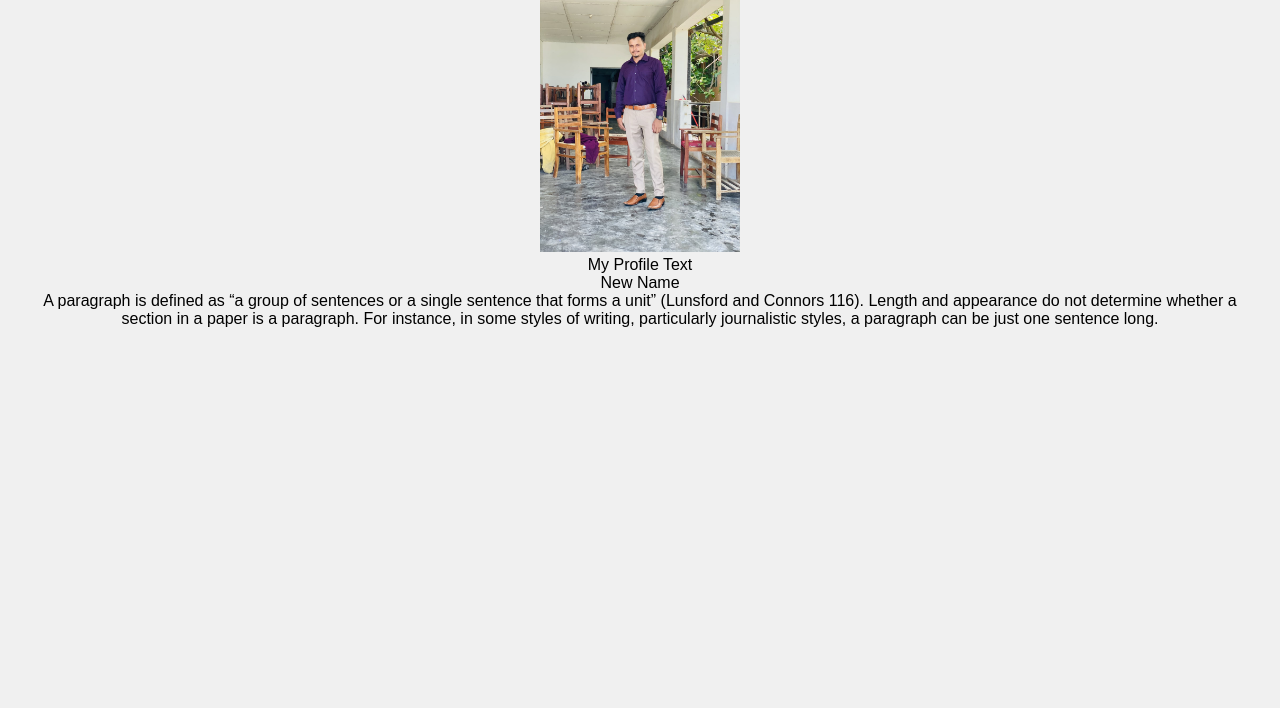
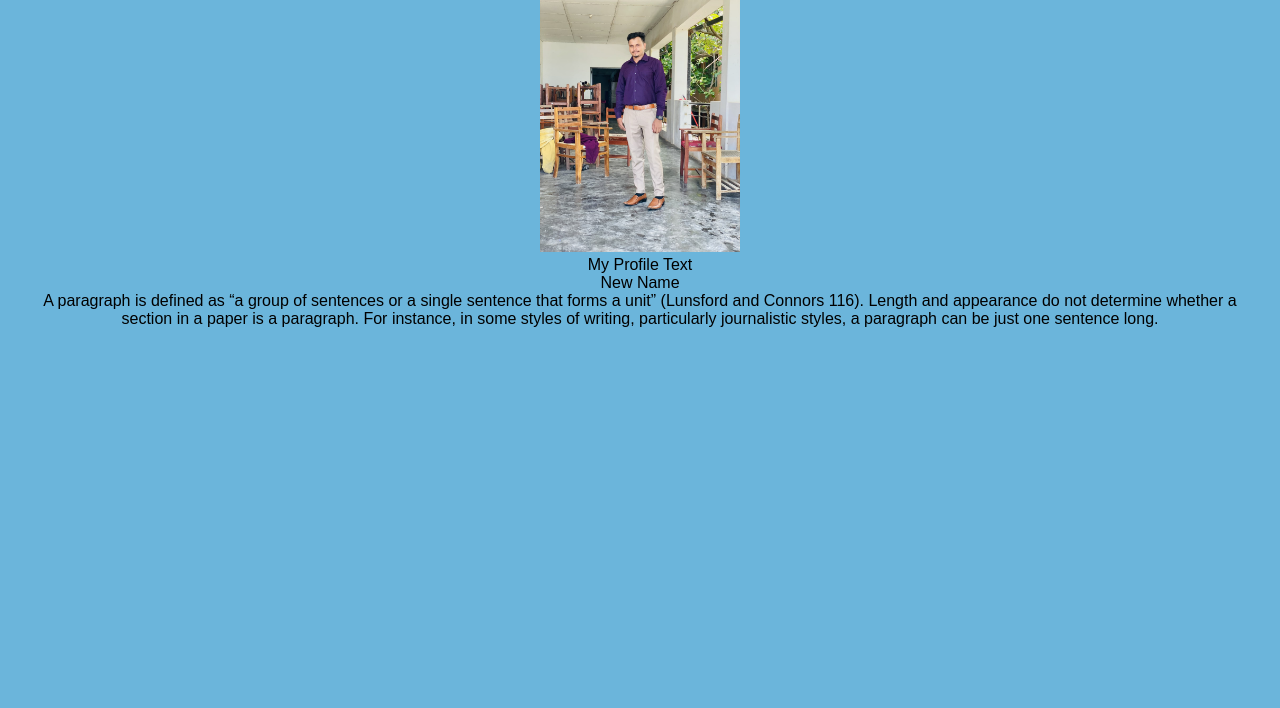
Before and after one commit to musaththik/website, a plain HTML site: page index.html in a window 1280 px wide. Shown: the part 92-800 px from the top of the page. Drawn offline with Linux system fonts and the light colour scheme.

Commit message:
added style.css

```diff
--- a/style.css
+++ b/style.css
@@ -9,7 +9,7 @@ body {
   font-family: Arial, sans-serif;
   text-align: center;
   padding: 40px;
-  background-color: #f0f0f0;
+  background-color: #6bb5db;
 }
 
 header {
```
